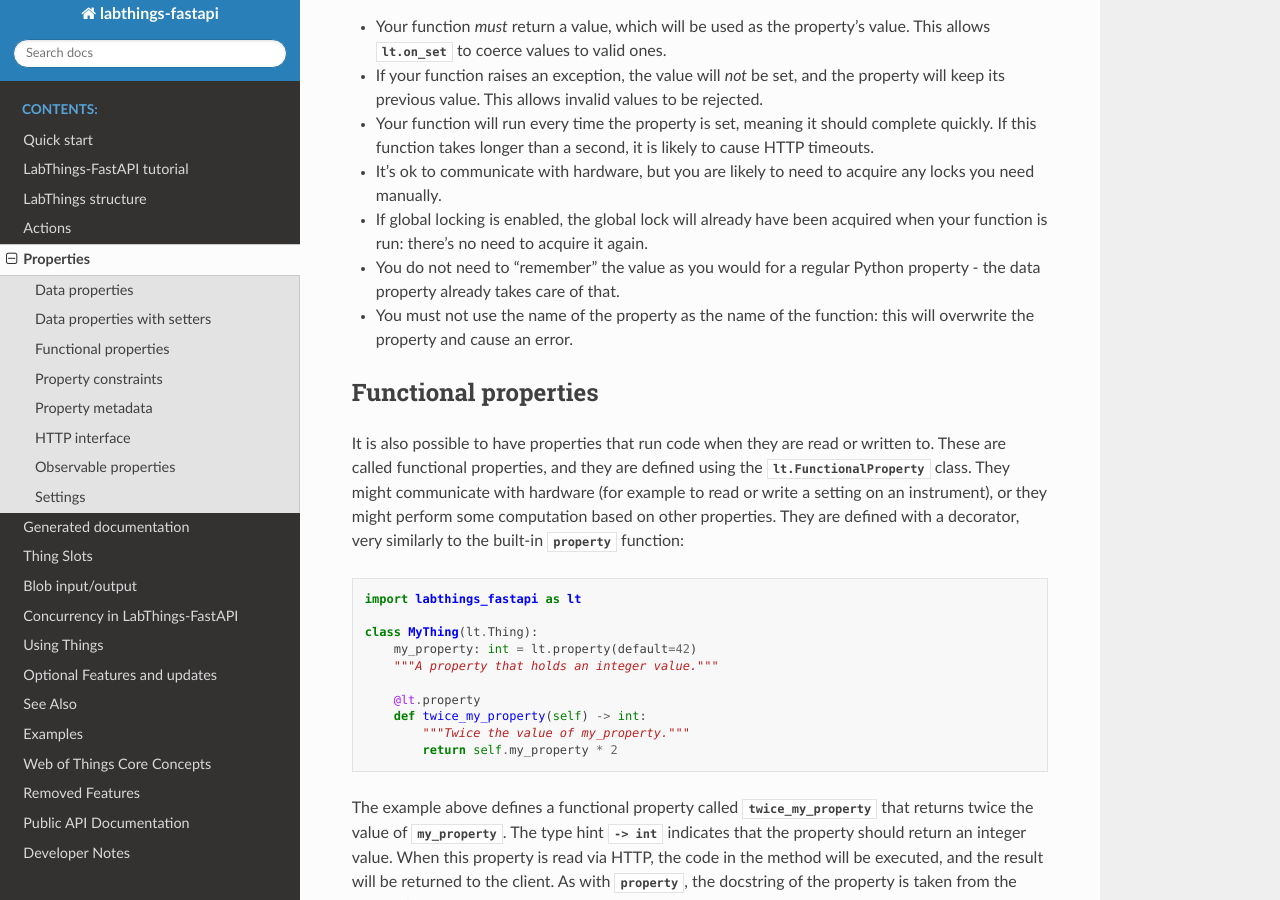
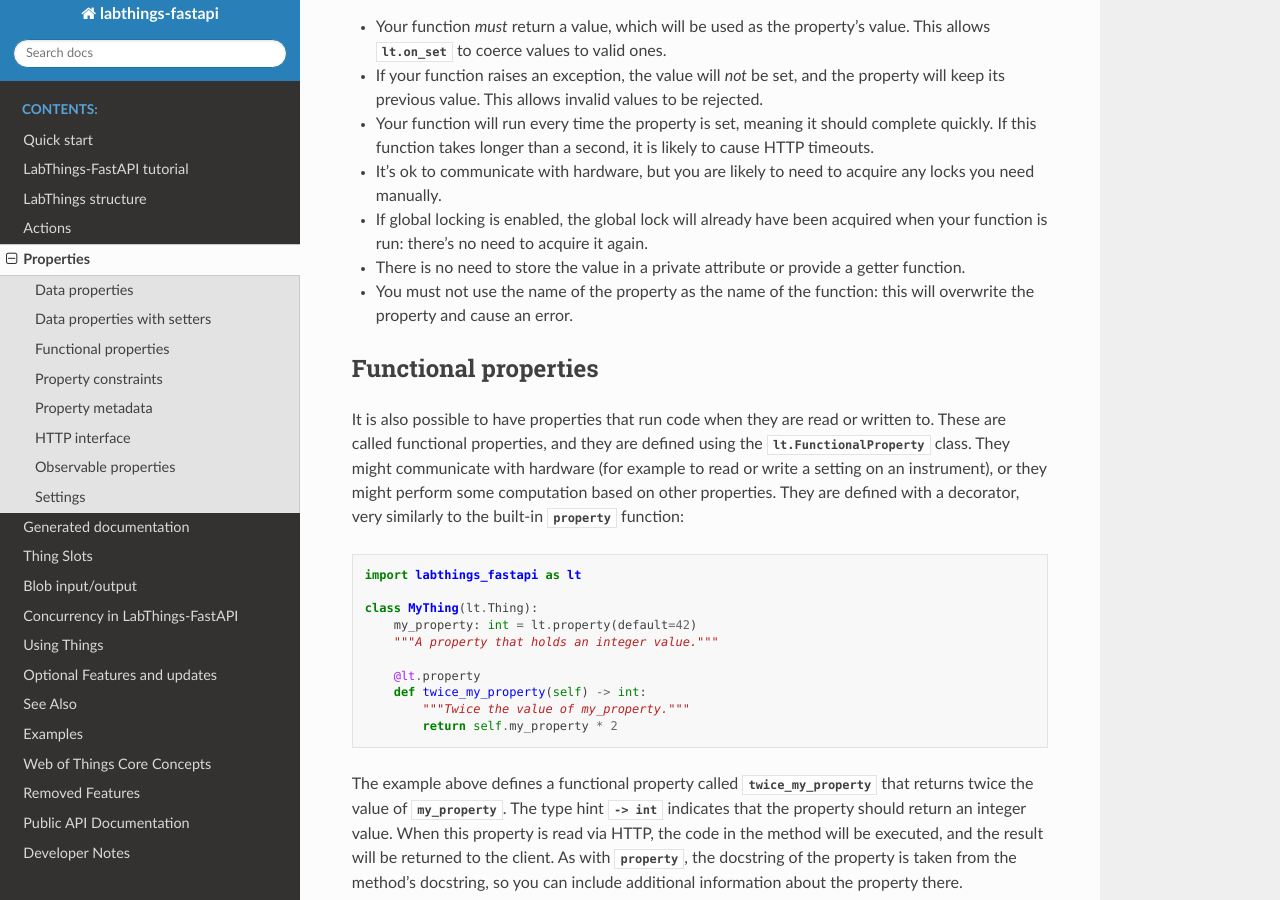
Before and after one commit to labthings/labthings-fastapi, a Sphinx documentation site: the page built from docs/source/properties.rst, in a window 1280 px wide and 900 px high, scrolled down 2352 px. Built offline with Sphinx 7.4.7 and the Read the Docs theme 3.1.0, drawn with Linux system fonts in a browser that asks for light colours; pages that are not in the unit, such as notebooks, are missing from menus; the version number is read from the project's files by our own code.

Commit message:
Attempt to improve one of the bullet points about `on_set`.

```diff
--- a/docs/source/properties.rst
+++ b/docs/source/properties.rst
@@ -87,7 +87,7 @@ There are a few important points to note when using `lt.on_set` in your code:
 * Your function will run every time the property is set, meaning it should complete quickly. If this function takes longer than a second, it is likely to cause HTTP timeouts.
 * It's ok to communicate with hardware, but you are likely to need to acquire any locks you need manually.
 * If global locking is enabled, the global lock will already have been acquired when your function is run: there's no need to acquire it again.
-* You do not need to "remember" the value as you would for a regular Python property - the data property already takes care of that.
+* There is no need to store the value in a private attribute or provide a getter function.
 * You must not use the name of the property as the name of the function: this will overwrite the property and cause an error.
 
 Functional properties
```
